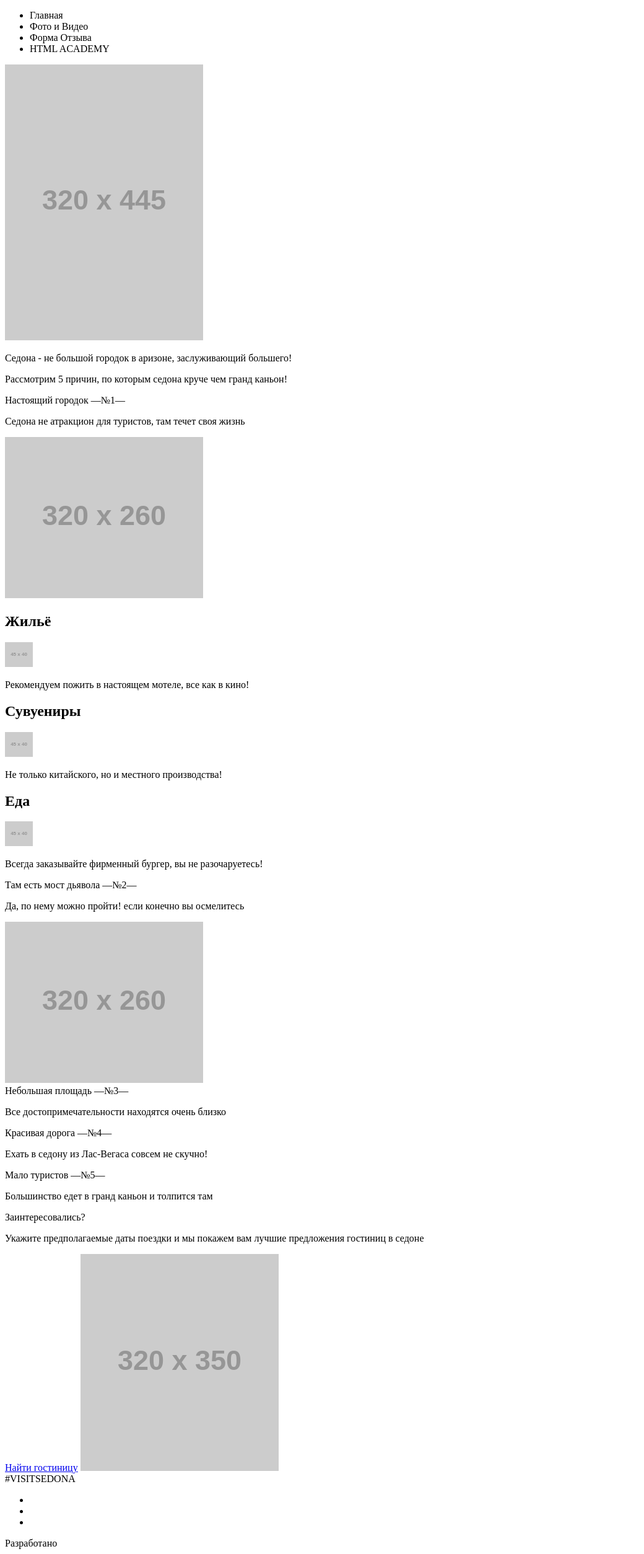
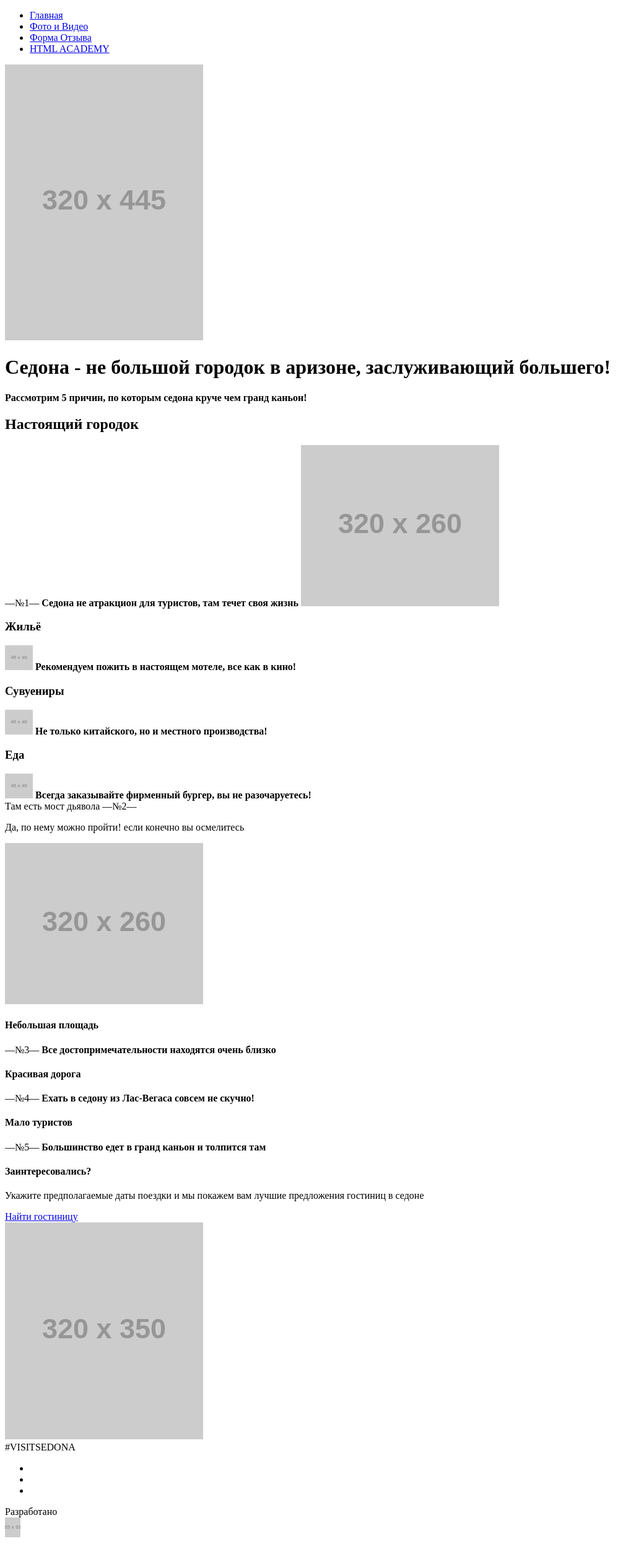
Before and after one commit to MikhailNSK/151988-sedona, a website: page index.html in a window 1280 px wide. Shown: the whole page at 62% size, without its empty margins (0-1040 px from the left). Drawn offline with Linux system fonts and the light colour scheme; placeholder pictures from the web are drawn by us.

Commit message:
подделал разметку

```diff
--- a/index.html
+++ b/index.html
@@ -6,40 +6,45 @@
   </head>
   <body>
 	<div class="container">
-		<div class="container-wrapper">
-			<div class="page-header">
-				<ul class="page-header__nav-items">
-					<li>Главная</li>
-					<li>Фото и Видео</li>
-					<li>Форма Отзыва</li>
-					<li>HTML ACADEMY</li>
+
+			<div class="header">
+				<ul class="main-nav">
+					<li class="main-nav__item"><a href="@" class="main-nav__item-a">Главная</a></li>
+					<li class="main-nav__item"><a href="@" class="main-nav__item-a">Фото и Видео</a></li>
+					<li class="main-nav__item"><a href="@" class="main-nav__item-a"> Форма Отзыва</a></li>
+					<li class="main-nav__item"><a href="@" class="main-nav__item-a">HTML ACADEMY</a></li>
 				</ul>
-				<img src="http://placehold.it/320x445">
-				<p class="">Седона - не большой городок в аризоне, заслуживающий большего!</p>
-				<p class="">Рассмотрим 5 причин, по которым седона круче чем гранд каньон!</p>
+				<div class="header-background">
+					<img src="http://placehold.it/320x445">
+				</div>
+
+			<div class="header-description">
+				<h1 class="header-description__title">Седона - не большой городок в аризоне, заслуживающий большего!</h1>
+				<b class="header-description__text">Рассмотрим 5 причин, по которым седона круче чем гранд каньон!</b>
+			</div>
 			</div>
 			<div class="content">
 				<div class="content-description">
-					<span class="content-title">Настоящий городок</span>
+					<h2 class="content-title">Настоящий городок</h2>
 						<span class="content-number">&mdash;№1&mdash;</span>
-							<p class="content-text"> Седона не атракцион для туристов, там течет своя жизнь</p>
+							<b class="content-text"> Седона не атракцион для туристов, там течет своя жизнь</b>
 								<img src="http://placehold.it/320x260">
 				</div>
 								<div class="content-second">
 									<div class="content-second__description">
-										<h2 class="content-title__second">Жильё</h2>
+										<h3 class="content-title__second">Жильё</h3>
 											<img src="http://placehold.it/45x40">
-												<p class="content-text__second">Рекомендуем пожить в настоящем мотеле, все как в кино!</p>
+												<b class="content-text__second">Рекомендуем пожить в настоящем мотеле, все как в кино!</b>
 									</div>
 									<div class="content-second__description">
-										<h2 class="content-title__second">Сувуениры</h2>
+										<h3 class="content-title__second">Сувуениры</h3>
 											<img src="http://placehold.it/45x40">
-												<p class="content-text__second">Не только китайского, но и местного производства!</p>
+												<b class="content-text__second">Не только китайского, но и местного производства!</b>
 									</div>
 									<div class="content-second__description">
-										<h2 class="content-title__second">Еда</h2>
+										<h3 class="content-title__second">Еда</h3>
 											<img src="http://placehold.it/45x40">
-												<p class="content-text__second">Всегда заказывайте фирменный бургер, вы не разочаруетесь!</p>
+												<b class="content-text__second">Всегда заказывайте фирменный бургер, вы не разочаруетесь!</b>
 									</div>
 								</div>
 									<div class="content-description">
@@ -49,37 +54,40 @@
 													<img src="http://placehold.it/320x260">
 									</div>
 											<div class="content-description__second">
-												<span class="content-title__second">Небольшая площадь</span>
+												<h4 class="content-title__second">Небольшая площадь</h4>
 													<span class="content-number__second">&mdash;№3&mdash;</span>
-														<p class="content-text__second">Все достопримечательности находятся очень близко</p>
+														<b class="content-text__second">Все достопримечательности находятся очень близко</b>
 											</div>
 											<div class="content-description__second">
-												<span class="content-title__second">Красивая дорога</span>
+												<h4 class="content-title__second">Красивая дорога</h4>
 													<span class="content-number__second">&mdash;№4&mdash;</span>
-														<p class="content-text__second">Ехать в седону из Лас-Вегаса совсем не скучно!</p>
+														<b class="content-text__second">Ехать в седону из Лас-Вегаса совсем не скучно!</b>
 											</div>
 											<div class="content-description__second">
-												<span class="content-title__second">Мало туристов</span>
+												<h4 class="content-title__second">Мало туристов</h4>
 													<span class="content-number__second">&mdash;№5&mdash;</span>
-														<p class="content-text__second">Большинство едет в гранд каньон и толпится там</p>
+														<b class="content-text__second">Большинство едет в гранд каньон и толпится там</b>
 											</div>
 												<div class="content-search">
-													<span class="content-search__title">Заинтересовались?</span>
+													<h4 class="content-search__title">Заинтересовались?</h4>
 														<p class="content-search__text">Укажите предполагаемые даты поездки и мы покажем вам лучшие предложения гостиниц в седоне</p>
 															<a href="@" class="content-search btn">Найти гостиницу</a>
+															<div class="content-search__map">
 																<img src="http://placehold.it/320x350">
+															</div>
 												</div>
 			</div><!--End Content-->
 				<div class="footer">
 					<span class="footer-title">#VISITSEDONA</span>
 						<ul class="footer-social">
-							<li class="footer-social__instagramm"></li>
-							<li class="footer-social__facebook"></li>
-							<li class="footer-social__youtube"></li>
+							<li class="footer-social__instagramm"><a href="@" class="footer-social__a"></a></li>
+							<li class="footer-social__facebook"><a href="@" class="footer-social__a"></a></li>
+							<li class="footer-social__youtube"><a href="@" class="footer-social__a"></a></li>
 						</ul>
 					<div class="footer-copyright">Разработано</div>
+					<b class="author"><img src="http://placehold.it/25x32"></b>
 				</div>
-	</div>
+
 	</div>
 
   </body>
```
Also changed, not shown: form.html (+40 -29 lines), photo.html (+21 -18 lines).
